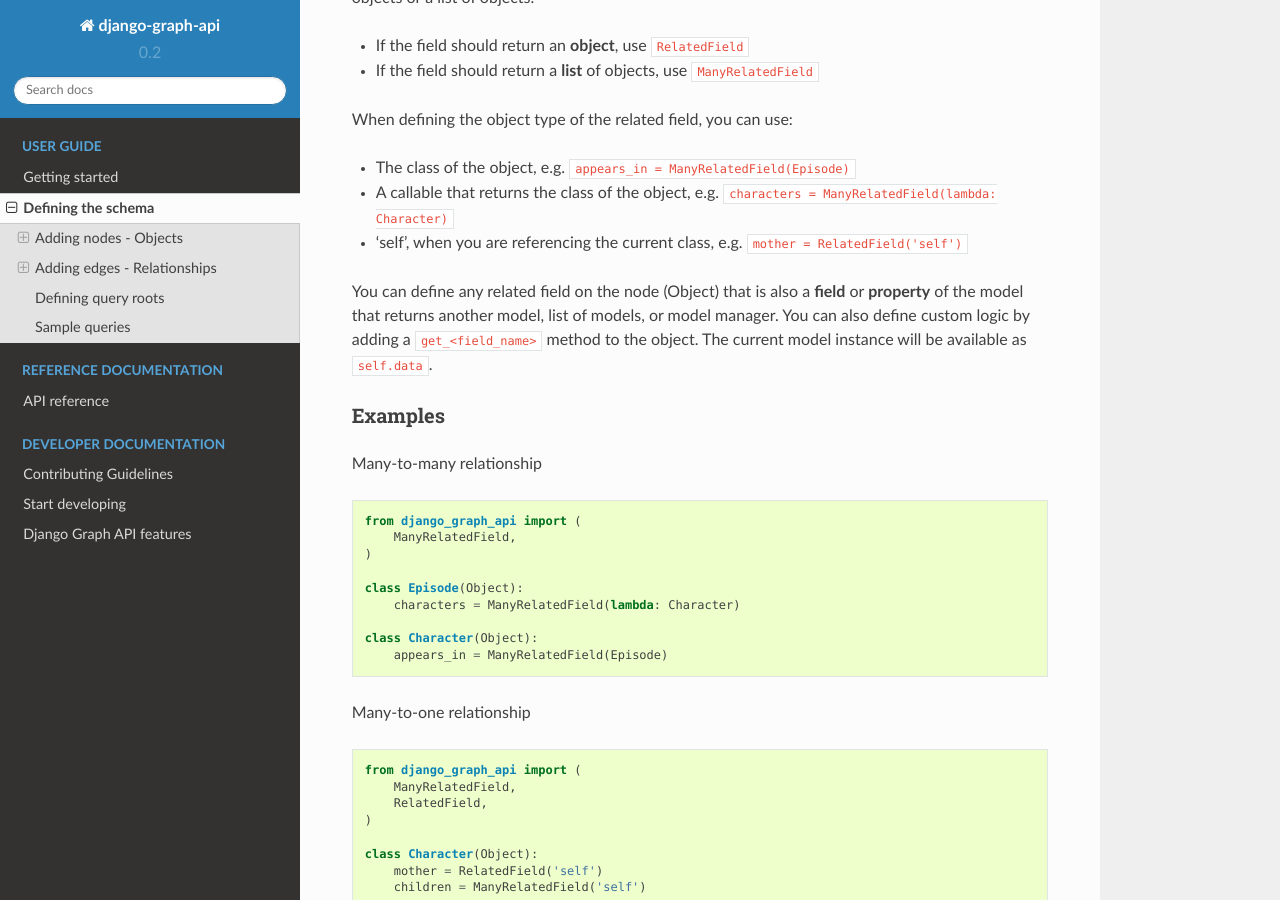
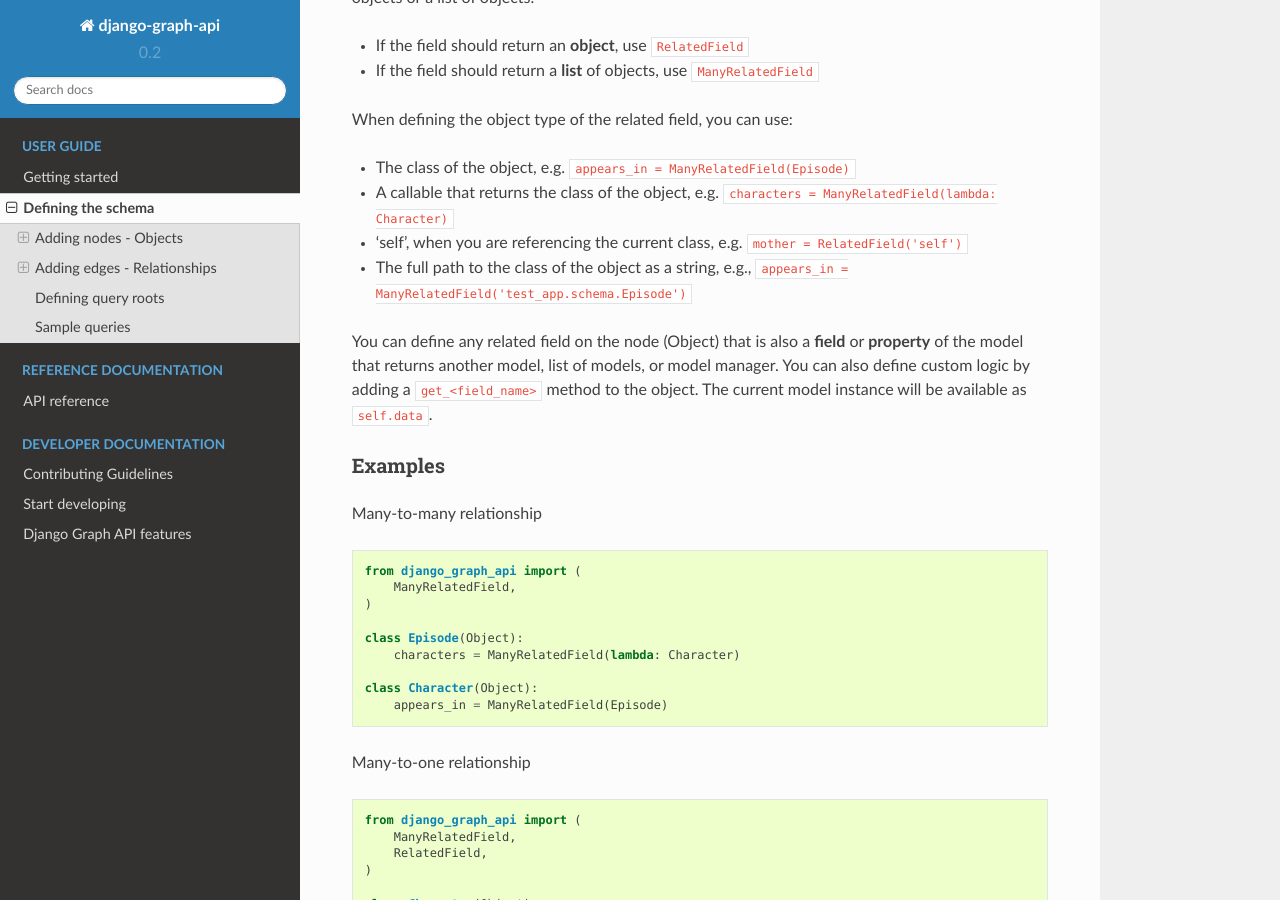
Before and after one commit to django-graph-api/django-graph-api, a Sphinx documentation site: the page built from docs/define_schema.rst, in a window 1280 px wide and 900 px high, scrolled down 1952 px. Built offline with Sphinx 7.4.7 and the Read the Docs theme 2.0.0, drawn with Linux system fonts in a browser that asks for light colours.

Commit message:
Update with support for string import

```diff
--- a/docs/define_schema.rst
+++ b/docs/define_schema.rst
@@ -100,6 +100,7 @@ When defining the object type of the related field, you can use:
 - The class of the object, e.g. ``appears_in = ManyRelatedField(Episode)``
 - A callable that returns the class of the object, e.g. ``characters = ManyRelatedField(lambda: Character)``
 - 'self', when you are referencing the current class, e.g. ``mother = RelatedField('self')``
+- The full path to the class of the object as a string, e.g., ``appears_in = ManyRelatedField('test_app.schema.Episode')``
 
 You can define any related field on the node (Object)
 that is also a **field** or **property** of the model
```
